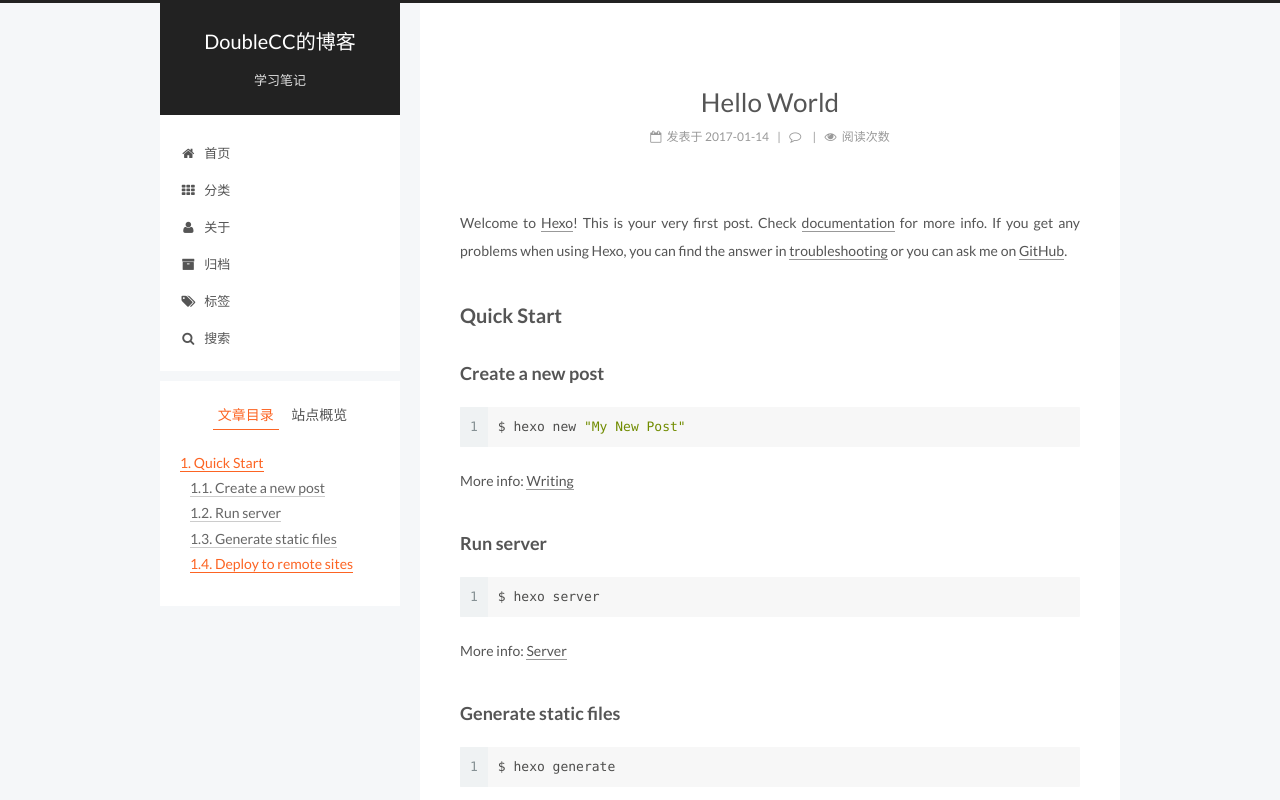
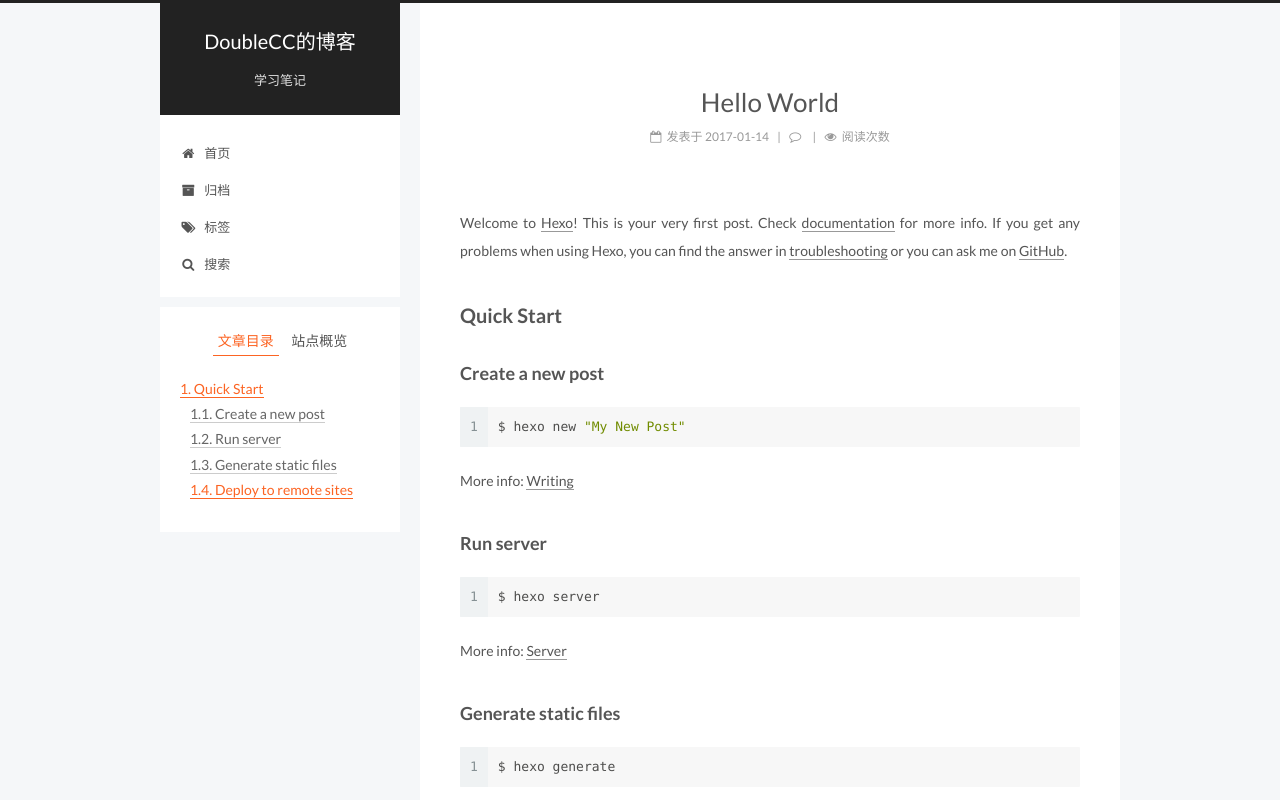
Before and after one commit to ionetwogo/ionetwogo.github.io, a plain HTML site: page 2017/01/14/hello-world/index.html in a window 1280 px wide. Shown: the top 800 px of the page. Drawn offline with Linux system fonts and the light colour scheme; a script that the page names is missing.

Commit message:
Site updated: 2017-01-16 17:54:48

```diff
--- a/2017/01/14/hello-world/index.html
+++ b/2017/01/14/hello-world/index.html
@@ -201,26 +201,6 @@ Quick">
               <i class="menu-item-icon fa fa-fw fa-home"></i> <br />
 
             首页
-          </a>
-        </li>
-
-
-        <li class="menu-item menu-item-categories">
-          <a href="/categories" rel="section">
-
-              <i class="menu-item-icon fa fa-fw fa-th"></i> <br />
-
-            分类
-          </a>
-        </li>
-
-
-        <li class="menu-item menu-item-about">
-          <a href="/about" rel="section">
-
-              <i class="menu-item-icon fa fa-fw fa-user"></i> <br />
-
-            关于
           </a>
         </li>
 
--- a/css/main.css
+++ b/css/main.css
@@ -1686,7 +1686,7 @@ pre .javascript .function {
   width: 4px;
   height: 4px;
   border-radius: 50%;
-  background: #b8ba50;
+  background: #49fff0;
 }
 .links-of-blogroll {
   font-size: 13px;
```
Also changed, not shown: 2017/01/15/使用Hexo创建博客/index.html (+0 -20 lines), archives/2017/01/index.html (+0 -20 lines), archives/2017/index.html (+0 -20 lines), archives/index.html (+0 -20 lines), index.html (+0 -20 lines), tags/hexo/index.html (+0 -20 lines).
